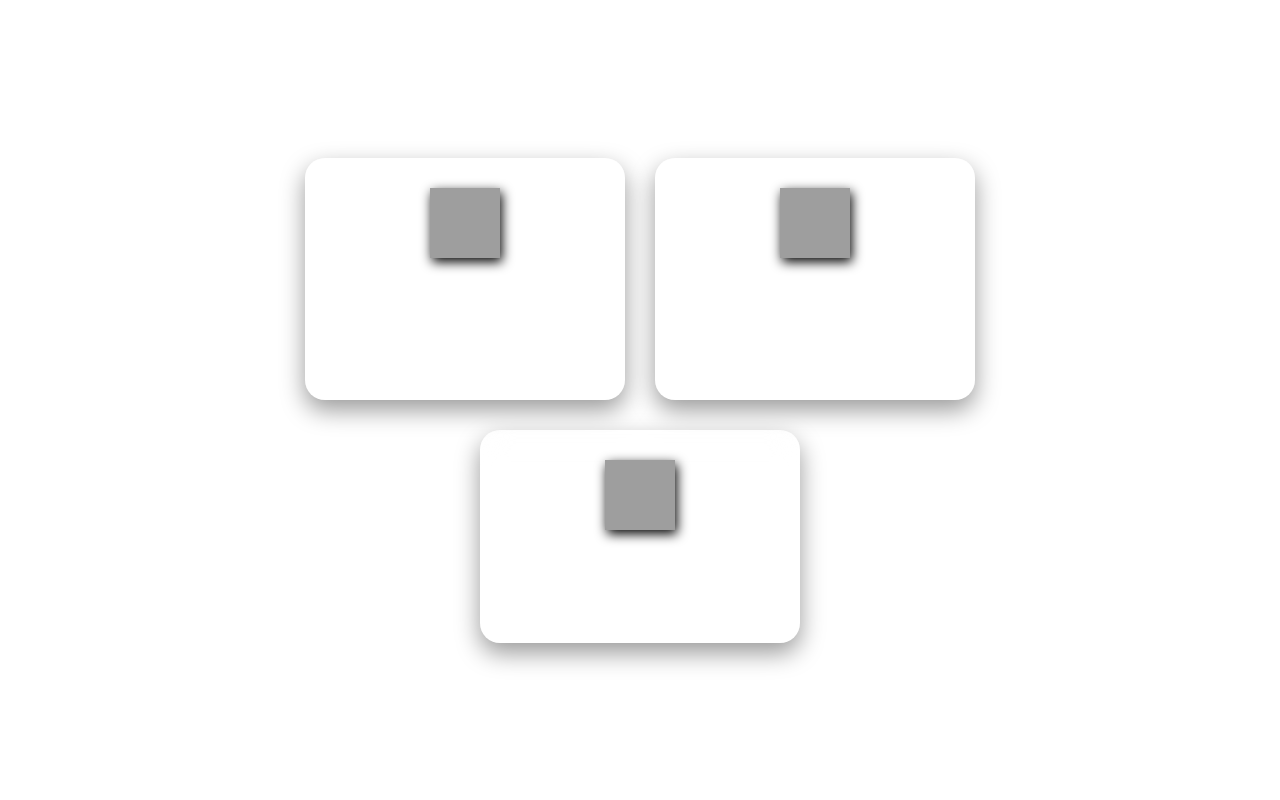
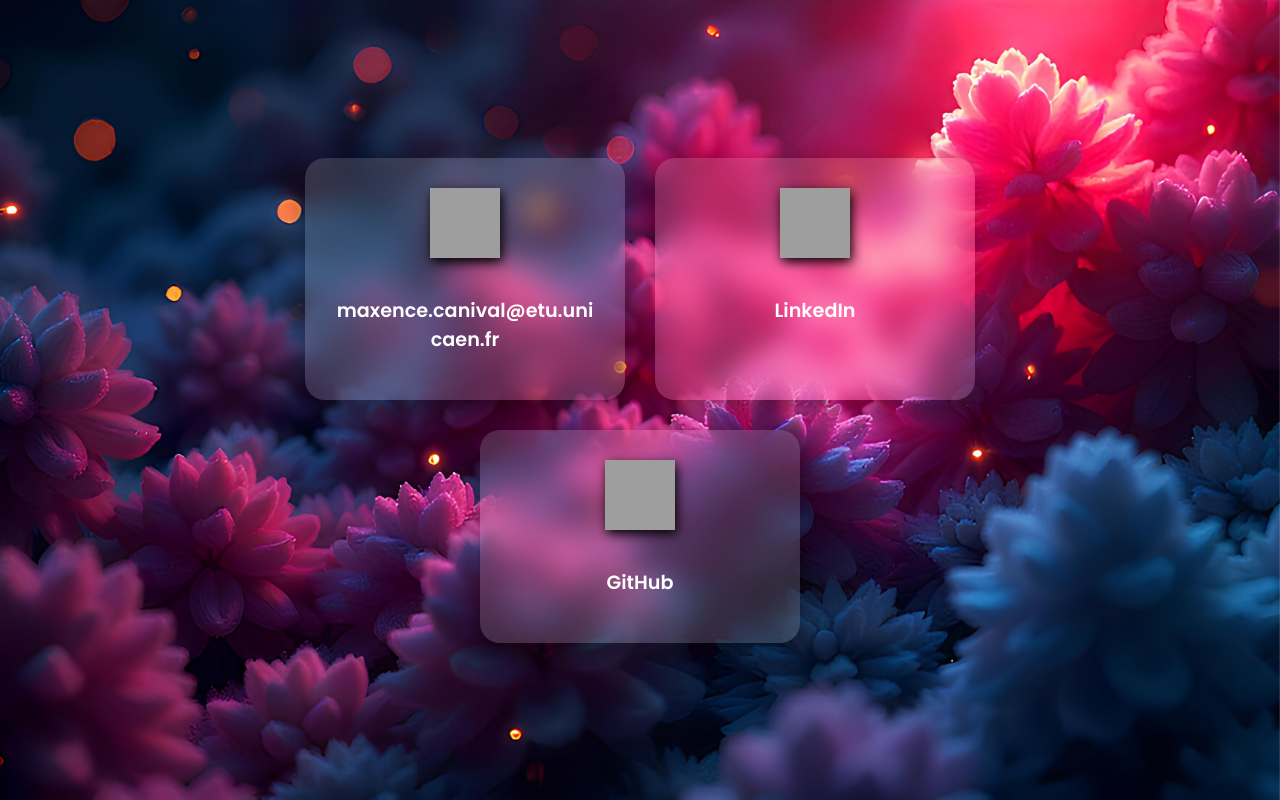
Before and after one commit to McMt27/cvv, a plain HTML site: page index.html in a window 1280 px wide. Drawn offline with Linux system fonts and the light colour scheme; grey boxes are pictures that could not be loaded.

Commit message:
Update index.html

```diff
--- a/index.html
+++ b/index.html
@@ -24,7 +24,7 @@
             left: 0;
             width: 100%;
             height: 100%;
-            background: url('pngtree-vibrant-pink-and-blue-flowers-magical-glowing-pollen-ethereal-night-wallpaper-image_16625732.jpg') no-repeat center center/cover;
+            background: url('image.jpg') no-repeat center center/cover;
             transform: translateZ(-1px) scale(2);
             z-index: -1;
         }
```
